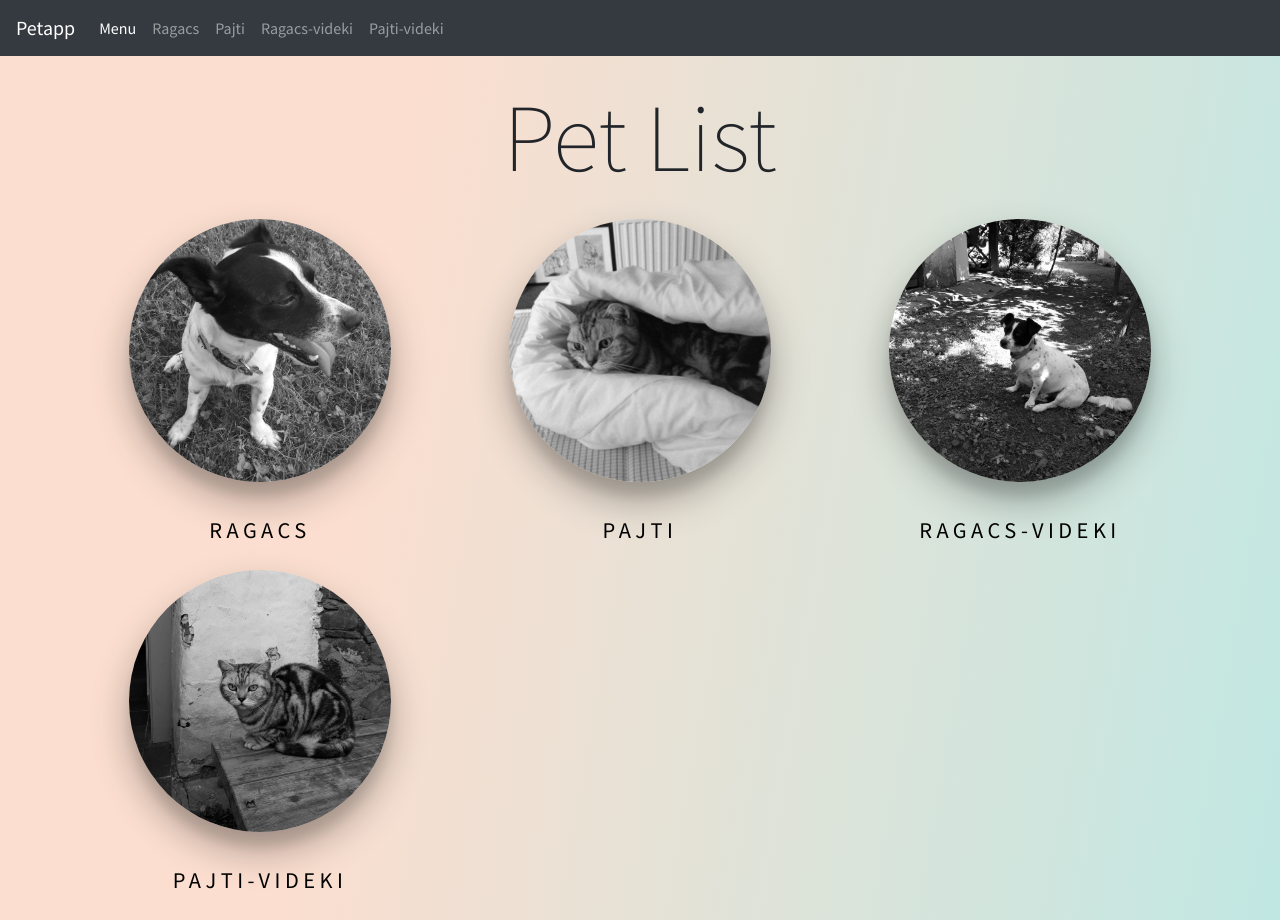
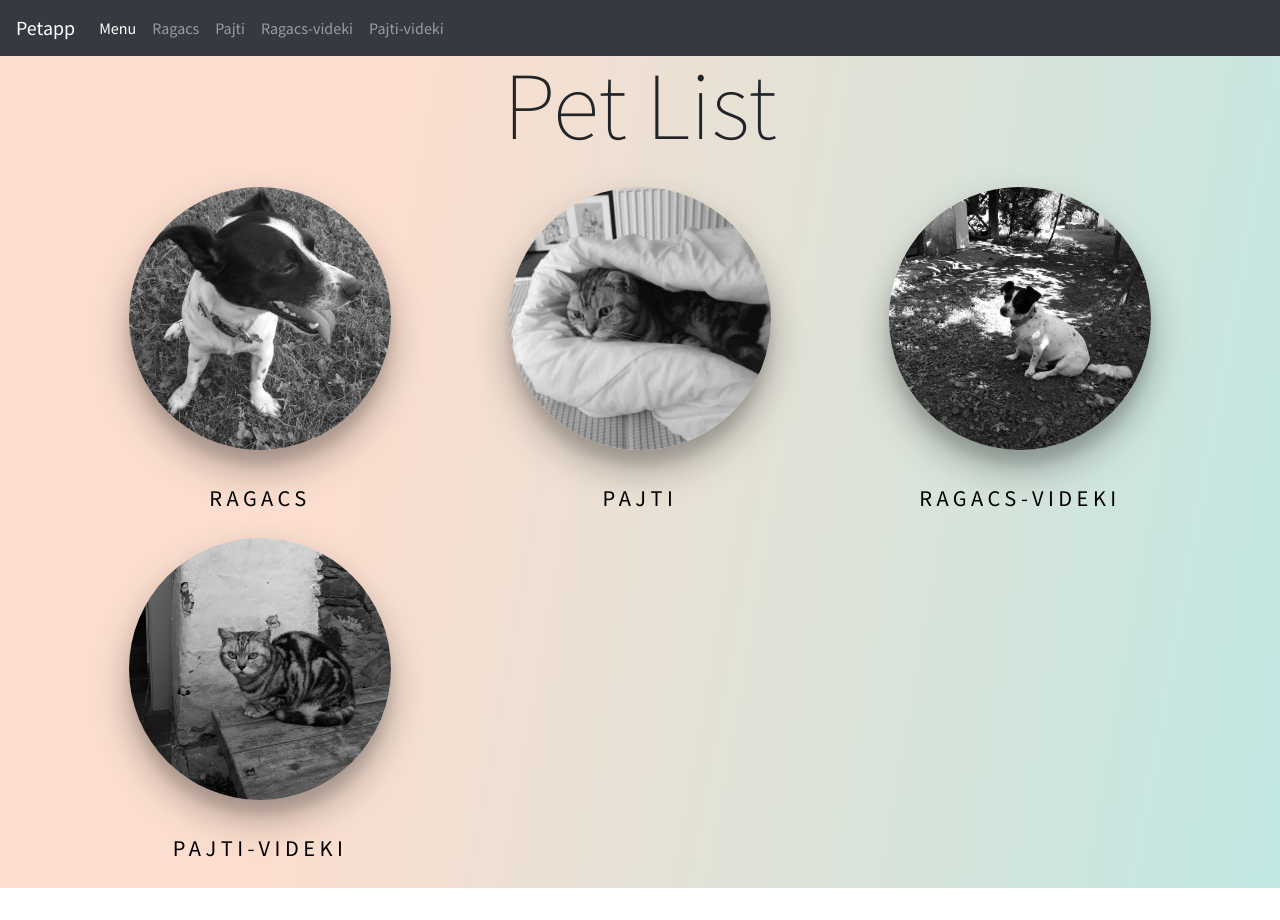
Before and after one commit to peterPalVanyo/pets, a React (Create React App) app: page /pets in a window 1280 px wide. After the commit the page ends 888 px from the top, so only its background shows below. Built offline with nearby package versions, Linux system fonts and the light colour scheme.

Commit message:
final style

```diff
--- a/src/App.js
+++ b/src/App.js
@@ -56,7 +56,7 @@ class App extends Component {
     return (
       <div>
         <Navbar pets={this.props.pets} />
-        <div className="container">
+        <div className="container mt-5">
           <Routes pets={this.props.pets} />
         </div>
       </div>
--- a/src/Navbar.js
+++ b/src/Navbar.js
@@ -11,7 +11,7 @@ class Nabvar extends Component {
           </li>
       ))
     return (
-      <nav className="navbar navbar-expand-lg navbar-dark bg-dark">
+      <nav className="navbar fixed-top navbar-expand-lg navbar-dark bg-dark">
         <Link className='navbar-brand' to='/pets'>
             Petapp
         </Link>
--- a/src/Pet.js
+++ b/src/Pet.js
@@ -7,7 +7,7 @@ class Pet extends Component {
     let { pet } = this.props;
     return (
         <div className="Pet row justify-content-center mt-5">
-          <div className="col-11 col-lg-5">
+          <div className="col-11 col-lg-5 m-5">
             <div className="Pet-card card">
               <img className="card-img-top" src={pet.src} alt={pet.name} />
               <div className="card-body">
```
